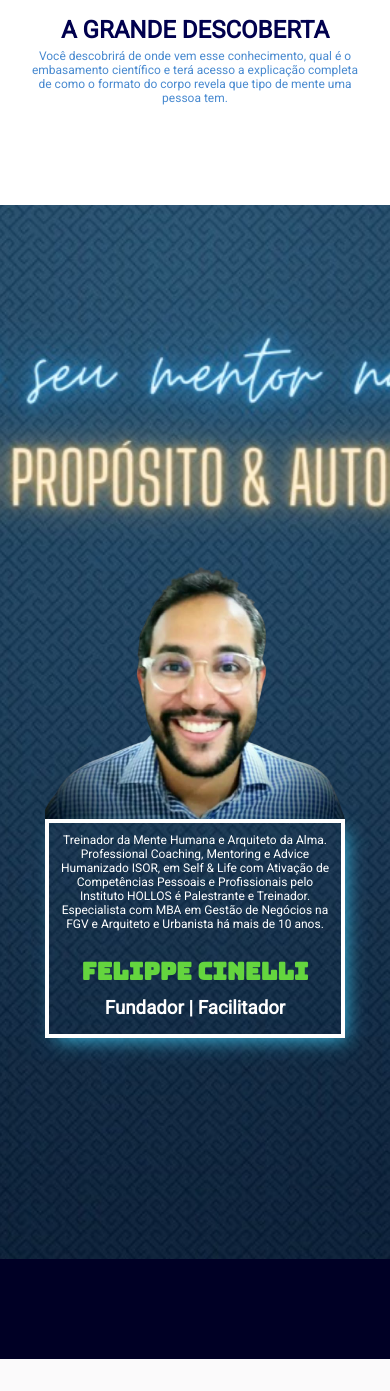
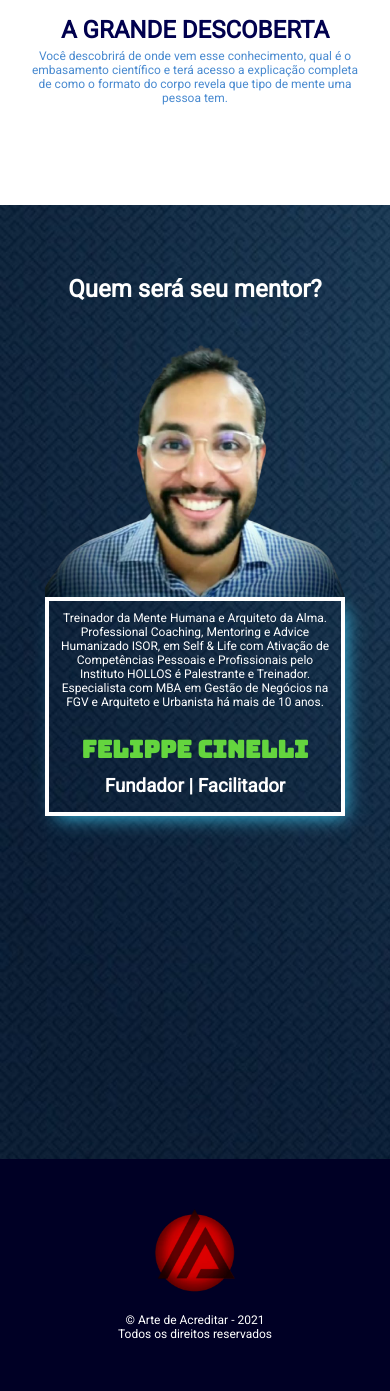
Before and after one commit to renanlimabl/sendEmailPHPAjax, a PHP site: page / in a window 390 px wide. Shown: the part 2525-3916 px from the top of the page. Before the commit the page ends 3884 px from the top, so only its background shows below. Run offline with PHP 8.4, Linux system fonts and the light colour scheme.

Commit message:
add footer

```diff
--- a/index.php
+++ b/index.php
@@ -93,6 +93,7 @@
       <!-- <h1>SEU MENTOR:</h1> -->
     </div>
     <div class="felippe">
+      <h3>Quem será seu mentor?</h3>
       <img src="./assets/felippe2.png" alt="Professor">
       <div class="description">
         <p>Treinador da Mente Humana e Arquiteto da Alma.
@@ -103,7 +104,9 @@ Professional Coaching, Mentoring e Advice Humanizado ISOR, em Self & Life com At
     </div>
   </section>
   <footer>
-</footer>
+    <img src="./assets/logo.png" alt="Logo">
+    <p>© Arte de Acreditar - 2021 <br /> Todos os direitos reservados</p>
+  </footer>
 
 
 
--- a/style.css
+++ b/style.css
@@ -44,6 +44,7 @@ img {
 
 section.main {
   background-image: url('./assets/background-desktop.jpeg');
+  background-position: center;
   background-size: 100% 100%;
   min-height: calc(100vh + 100px);
   height: auto;
@@ -289,6 +290,32 @@ section.main {
   display: none;
 }
 
+footer {
+  width: 100%;
+  background: rgb(0, 0, 37);
+  padding: 50px 0;
+  display: flex;
+  flex-direction: column;
+  align-items: center;
+  justify-content: center;
+  position: relative;
+  top: -100px;
+}
+
+footer img {
+  max-width: 80px;
+  margin-bottom: 20px;
+}
+
+footer p {
+  text-align: center;
+  color: #fff;
+}
+
+.felippe > h3 {
+  display: none;
+}
+
 @media screen and (max-width: 768px) {
   .container {
     padding: 0 5px;
@@ -324,10 +351,27 @@ section.main {
 
   .felippe {
     height: auto;
+    top: 0;
   }
+
+  .felippe > h3 {
+    display: block;
+    font-size: 24px;
+    color: #fff;
+    text-align: center;
+    margin-bottom: 20px;
+  }
+
 
   .felippe .description p {
     max-width: 300px;
+  }
+
+  .professor {
+    background-position: left;
+  }
+  .professor .quem {
+    padding: 40px 0 30px;
   }
 
   .professor .quem h1 {
@@ -405,11 +449,7 @@ section.main {
   }
 }
 
-footer {
-  width: 100%;
-  background: rgb(0, 0, 37);
-  height: 100px;
-}
+
 
 @media screen and (max-height: 800px) {
   #pull {
--- a/todo.txt
+++ b/todo.txt
@@ -1,6 +1,6 @@
-// BOTAR RODAPÉ SITE 2
-// ALINHAR COM BALÃO O RODAPÉ SITE 2
-// PADDING FORMULARIO DESKTOP SITE 2 (1 DEDO)
+// BOTAR RODAPÉ SITE 2 [x]
+// ALINHAR COM BALÃO O RODAPÉ SITE 2 [x]
+// PADDING FORMULARIO DESKTOP SITE 2 (1 DEDO) [x]
 // COLOCAR CALENDARIO NOVO Q TA NO WHATSAPP
 // TEXTOS VIDEOS  (SITE 1)
 // VER API WHATSAPP  (SITE 1)
```
